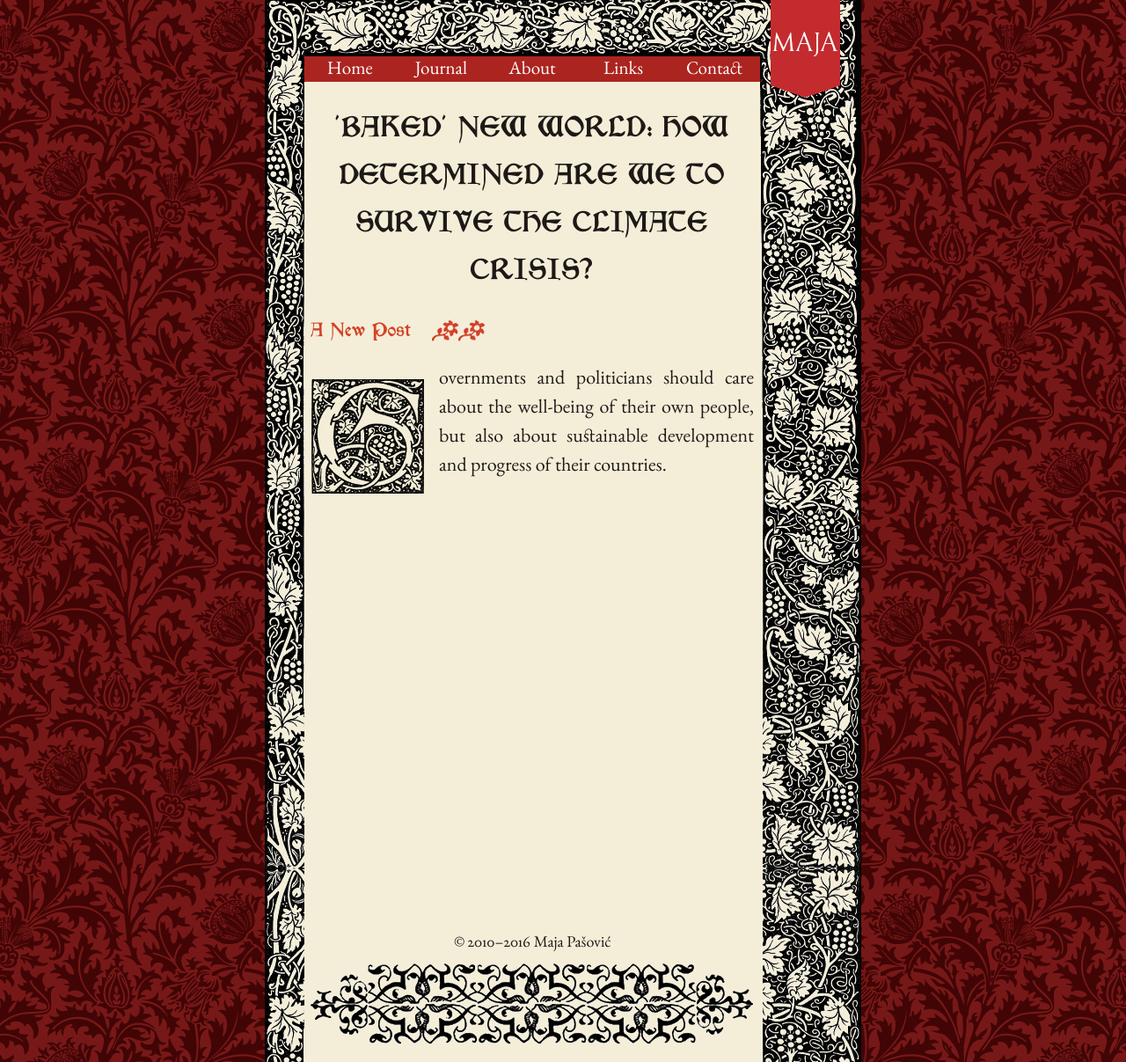
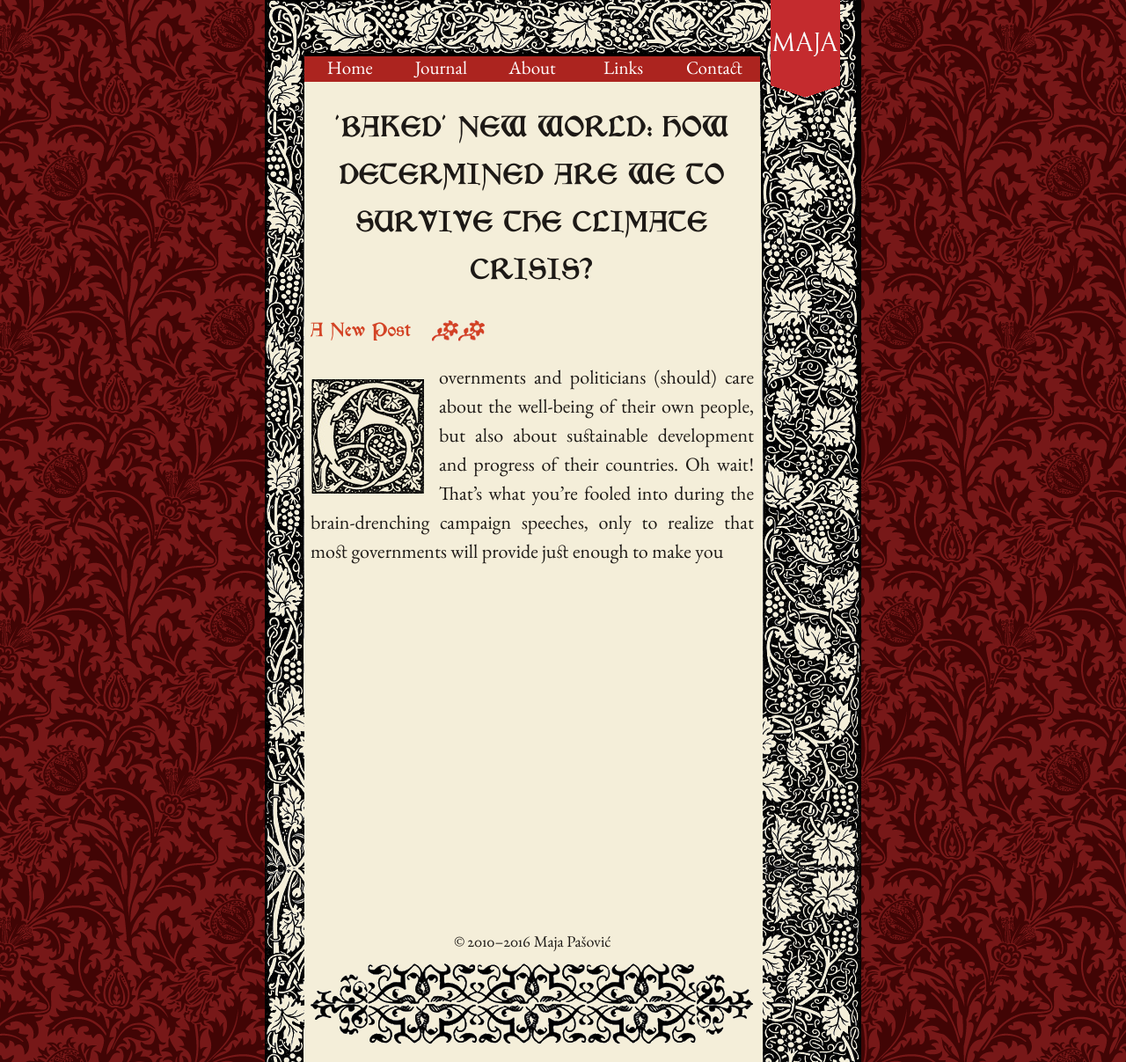
Before and after one commit to mpasovic/majapasovic.org, a Jekyll site: the page built from _posts/2016-08-29--baked-new-world-how-determined-are-we-to-survive-the-climate-crisis.md, in a window 1280 px wide. Shown: the whole page at 88% size. Built offline with Jekyll 4.4.1, drawn with Linux system fonts in a browser that asks for light colours; nearby versions of some CDN libraries.

Commit message:
Created 2016-08-29--baked-new-world-how-determined-are-we-to-survive-the-climate-crisis.md

```diff
--- a/_posts/2016-08-29--baked-new-world-how-determined-are-we-to-survive-the-climate-crisis.md
+++ b/_posts/2016-08-29--baked-new-world-how-determined-are-we-to-survive-the-climate-crisis.md
@@ -5,4 +5,4 @@
 ---
 ## A New Post
 
-<span class="versal g9">G</span>overnments and politicians should care about the well-being of their own people, but also about sustainable development and progress of their countries.
+<span class="versal g9">G</span>overnments and politicians (should) care about the well-being of their own people, but also about sustainable development and progress of their countries. Oh wait! That's what you're fooled into during the brain-drenching campaign speeches, only to realize that most governments will provide just enough to make you
```
